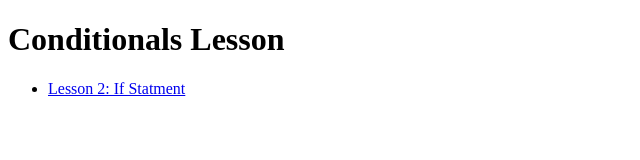
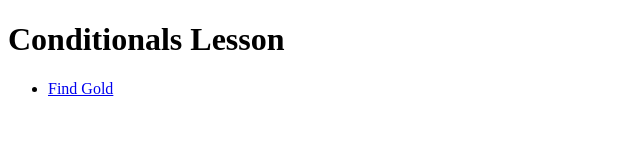
Before and after one commit to lhaddis5/lhaddis5.github.io, a plain HTML site: page U5_Conditionals/conditionals.html in a window 1280 px wide. Shown: the whole page, without its empty margins (0-640 px from the left). Drawn offline with Linux system fonts and the light colour scheme.

Commit message:
Update conditionals.html

```diff
--- a/U5_Conditionals/conditionals.html
+++ b/U5_Conditionals/conditionals.html
@@ -10,7 +10,7 @@
     <h1>Conditionals Lesson</h1>
     <ul>
         <li>
-            <a href="/U5_Conditionals/if.html">Lesson 2: If Statment </a>
+           <a href="./nested conditionals/nested.html">Find Gold</a>
         </li>
     </ul>
 </body>
```
